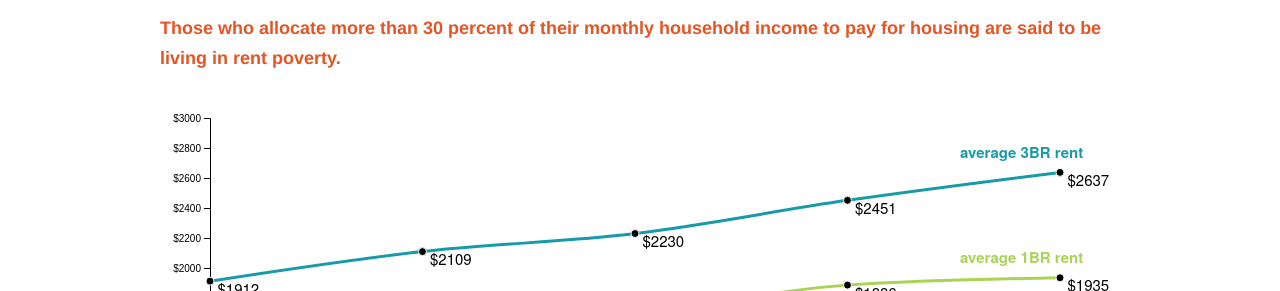
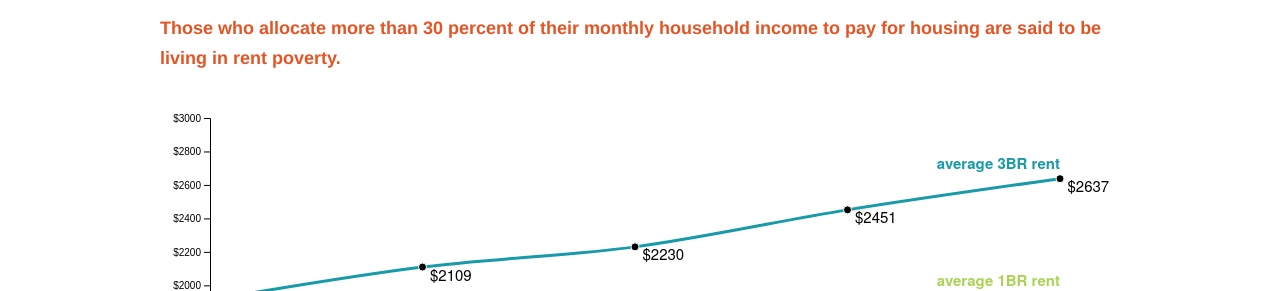
Before and after one commit to inspectordanno/east_boston, a plain HTML site: page index.html in a window 1280 px wide. Shown: the part 509-800 px from the top of the page. Drawn offline with nearby package versions, Linux system fonts and the light colour scheme.

Commit message:
"uploaded final code"

```diff
--- a/index.html
+++ b/index.html
@@ -79,7 +79,7 @@
           <p style="color: #e45525; font-weight: bold;">Those who allocate more than 30 percent of their monthly household income to pay for housing are said to be living in rent poverty.</p>
           <!-- <p>KEY Average rent for a <strong><span style="color:green">one-bedroom</span> </strong>and three-bedroom home Rent poverty line (30% of monthly household income)</p> -->
       </div>
-      <div class="row svg_container">
+      <div class="row svg_container" id="resize">
 
       </div>
   </div>
@@ -90,6 +90,7 @@
 <!-- End Document
   –––––––––––––––––––––––––––––––––––––––––––––––––– -->
   <script src="https://d3js.org/d3.v4.min.js"></script>
+
   <script src="js/main.js"></script>
 </body>
 </html>
--- a/js/main.js
+++ b/js/main.js
@@ -1,9 +1,9 @@
 
 // margin template from https://bl.ocks.org/d3noob/402dd382a51a4f6eea487f9a35566de0
 // set the dimensions and margins of the graph
-var margin = {top: 20, right: 60, bottom: 30, left: 50},
-    width = 960 - margin.left - margin.right,
-    height = 500 - margin.top - margin.bottom;
+    var margin = {top: 20, right: 60, bottom: 30, left: 50};
+    var width = document.getElementById("resize").offsetWidth - margin.left - margin.right;
+    var height = document.getElementById("resize").offsetHeight -  margin.top - margin.bottom;
 
     // append the svg obgect to the body of the page
     // appends a 'group' element to 'svg'
@@ -207,22 +207,25 @@ var margin = {top: 20, right: 60, bottom: 30, left: 50},
           .text(function(d){return "$"+ Math.round(d.avg)});
 
           svg.append("text")
-            .attr("x", 750)
-            .attr("y", 40)
+            .attr("x", width)
+            .attr("y", yScale(averages[3][4]["avg"]) - 10)
+            .attr("text-anchor","end")
             .text("average 3BR rent")
             .attr("fill", "#189aa8")
             .attr("font-weight", "bold");
 
           svg.append("text")
-            .attr("x", 750)
-            .attr("y", 145)
+            .attr("x", width)
+            .attr("y", yScale(averages[1][4]["avg"]) - 10)
+            .attr("text-anchor","end")
             .text("average 1BR rent")
             .attr("fill", "#aad356")
             .attr("font-weight", "bold");
 
           svg.append("text")
-            .attr("x", 750)
-            .attr("y", 235)
+            .attr("x", width)
+            .attr("y", yScale(thirtyPercent[4]["avg"]) - 10)
+            .attr("text-anchor","end")
             .text("rent poverty line")
             .attr("fill", "#e45525")
             .attr("font-weight", "bold");
```
